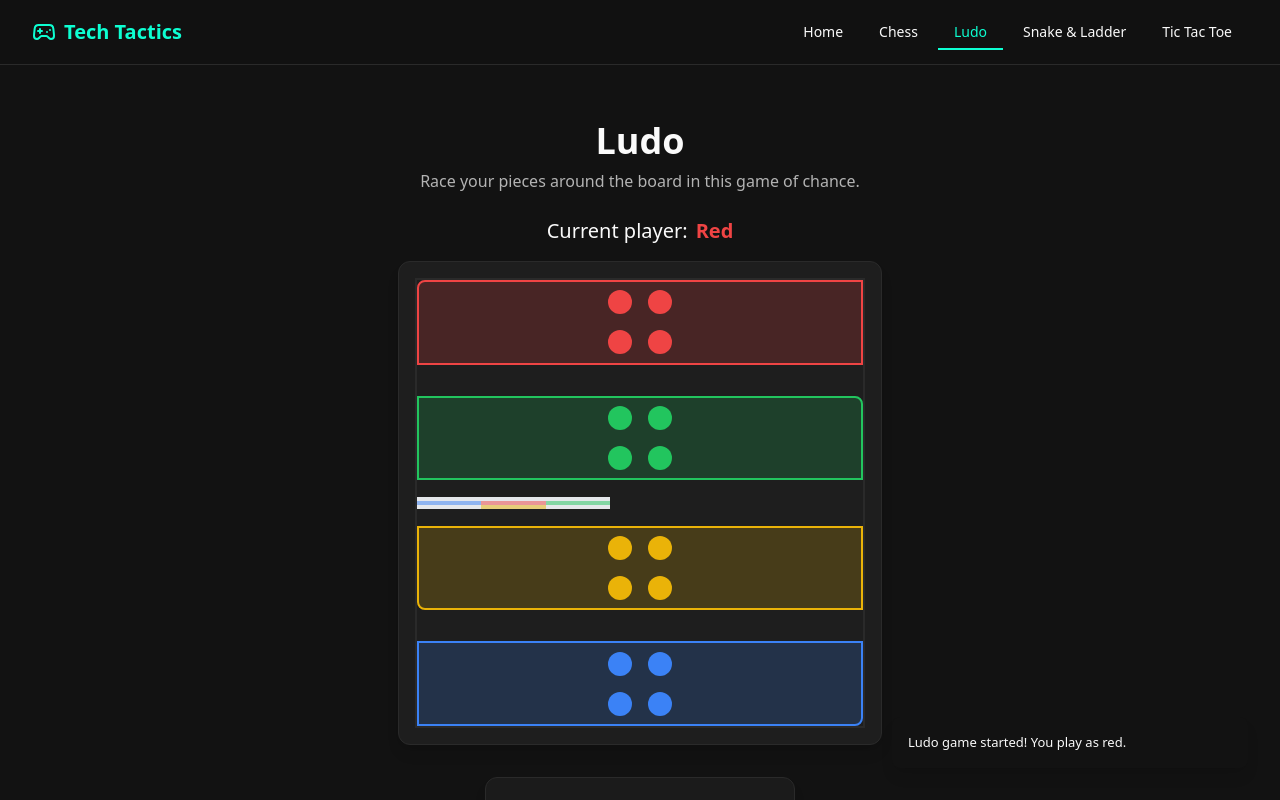
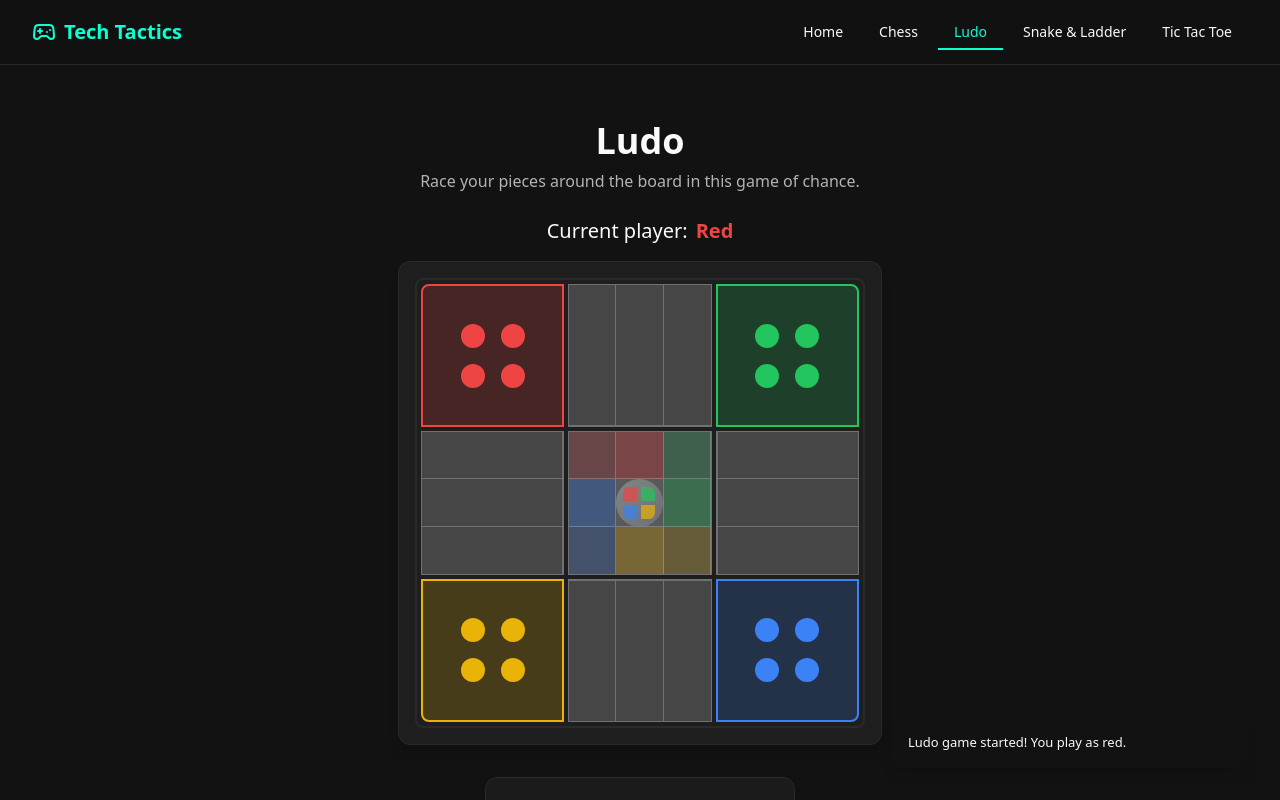
Before and after one commit to Ynothari/dynamic-gameverse, a React (Vite) app: page /games/ludo in a window 1280 px wide. Both pictures are taken after a click on the button "Start Game". Shown: the top 800 px of the page. Built offline with nearby package versions, Linux system fonts and the light colour scheme.

Commit message:
Refactor: Improve Ludo game board layout
Restructure the Ludo game board to be square and improve its visual layout.

```diff
--- a/src/pages/games/LudoGame.tsx
+++ b/src/pages/games/LudoGame.tsx
@@ -395,10 +395,10 @@ const LudoGame = () => {
           </div>
 
           <div className="game-board p-4 mb-8 relative">
-            <div className="grid grid-cols-15 grid-rows-15 gap-0.5 w-[360px] h-[360px] md:w-[450px] md:h-[450px] border-2 border-game-border">
+            <div className="aspect-square border-2 border-game-border bg-game-card/50 w-[360px] h-[360px] md:w-[450px] md:h-[450px] rounded-lg grid grid-cols-3 grid-rows-3 gap-1 p-1">
               {/* Red Home (Top Left) */}
-              <div className="col-span-6 row-span-6 bg-red-500/20 border-2 border-red-500 rounded-tl-lg flex items-center justify-center">
-                <div className="grid grid-cols-2 gap-4">
+              <div className="bg-red-500/20 border-2 border-red-500 rounded-tl-lg flex items-center justify-center">
+                <div className="grid grid-cols-2 gap-4 p-2">
                   {players[0]?.pieces.map((piece, index) => (
                     <motion.div
                       key={`red-${piece.id}`}
@@ -413,12 +413,16 @@ const LudoGame = () => {
                 </div>
               </div>
 
-              {/* Center column between red and green */}
-              <div className="col-span-3 row-span-6"></div>
+              {/* Top Path */}
+              <div className="bg-gray-200/20 border border-gray-300/30 grid grid-cols-3 grid-rows-1">
+                <div className="border-b border-r border-gray-300/30"></div>
+                <div className="border-b border-r border-gray-300/30"></div>
+                <div className="border-b border-gray-300/30"></div>
+              </div>
 
               {/* Green Home (Top Right) */}
-              <div className="col-span-6 row-span-6 bg-green-500/20 border-2 border-green-500 rounded-tr-lg flex items-center justify-center">
-                <div className="grid grid-cols-2 gap-4">
+              <div className="bg-green-500/20 border-2 border-green-500 rounded-tr-lg flex items-center justify-center">
+                <div className="grid grid-cols-2 gap-4 p-2">
                   {players[1]?.pieces.map((piece, index) => (
                     <motion.div
                       key={`green-${piece.id}`}
@@ -433,46 +437,50 @@ const LudoGame = () => {
                 </div>
               </div>
 
-              {/* Middle row */}
-              <div className="col-span-6 row-span-3"></div>
-              <div className="col-span-3 row-span-3 bg-gray-200 flex items-center justify-center">
-                {/* Center area - finishing point */}
-                <div className="w-full h-full grid grid-cols-3 grid-rows-3">
-                  <div className="col-start-2 row-start-2 bg-red-500/50 flex items-center justify-center">
-                    {players[0]?.pieces.filter(p => p.status === 'completed').length > 0 && (
-                      <div className="text-sm font-bold text-white">
-                        {players[0]?.pieces.filter(p => p.status === 'completed').length}
-                      </div>
-                    )}
-                  </div>
-                  <div className="col-start-3 row-start-2 bg-green-500/50 flex items-center justify-center">
-                    {players[1]?.pieces.filter(p => p.status === 'completed').length > 0 && (
-                      <div className="text-sm font-bold text-white">
-                        {players[1]?.pieces.filter(p => p.status === 'completed').length}
-                      </div>
-                    )}
-                  </div>
-                  <div className="col-start-2 row-start-3 bg-yellow-500/50 flex items-center justify-center">
-                    {players[2]?.pieces.filter(p => p.status === 'completed').length > 0 && (
-                      <div className="text-sm font-bold text-white">
-                        {players[2]?.pieces.filter(p => p.status === 'completed').length}
-                      </div>
-                    )}
-                  </div>
-                  <div className="col-start-1 row-start-2 bg-blue-500/50 flex items-center justify-center">
-                    {players[3]?.pieces.filter(p => p.status === 'completed').length > 0 && (
-                      <div className="text-sm font-bold text-white">
-                        {players[3]?.pieces.filter(p => p.status === 'completed').length}
-                      </div>
-                    )}
+              {/* Left Path */}
+              <div className="bg-gray-200/20 border border-gray-300/30 grid grid-cols-1 grid-rows-3">
+                <div className="border-r border-b border-gray-300/30"></div>
+                <div className="border-r border-b border-gray-300/30"></div>
+                <div className="border-r border-gray-300/30"></div>
+              </div>
+
+              {/* Center/Finish Area */}
+              <div className="border border-gray-300/30 bg-gray-200/20 grid grid-cols-3 grid-rows-3">
+                {/* Red finish path */}
+                <div className="border-b border-r border-gray-300/30 bg-red-500/20"></div>
+                <div className="border-b border-r border-gray-300/30 bg-red-500/30"></div>
+                <div className="border-b border-r border-gray-300/30 bg-green-500/20"></div>
+
+                {/* Blue finish path */}
+                <div className="border-b border-r border-gray-300/30 bg-blue-500/30"></div>
+                <div className="border-b border-r border-gray-300/30 bg-white/10 flex items-center justify-center">
+                  <div className="w-12 h-12 rounded-full bg-gradient-to-br from-gray-200/30 to-gray-400/30 backdrop-blur-sm flex items-center justify-center">
+                    <div className="grid grid-cols-2 grid-rows-2 gap-1 w-8 h-8">
+                      <div className="bg-red-500/70 rounded-tl-md"></div>
+                      <div className="bg-green-500/70 rounded-tr-md"></div>
+                      <div className="bg-blue-500/70 rounded-bl-md"></div>
+                      <div className="bg-yellow-500/70 rounded-br-md"></div>
+                    </div>
                   </div>
                 </div>
+                <div className="border-b border-r border-gray-300/30 bg-green-500/30"></div>
+
+                {/* Yellow finish path */}
+                <div className="border-r border-gray-300/30 bg-blue-500/20"></div>
+                <div className="border-r border-gray-300/30 bg-yellow-500/30"></div>
+                <div className="border-r border-gray-300/30 bg-yellow-500/20"></div>
               </div>
-              <div className="col-span-6 row-span-3"></div>
+
+              {/* Right Path */}
+              <div className="bg-gray-200/20 border border-gray-300/30 grid grid-cols-1 grid-rows-3">
+                <div className="border-l border-b border-gray-300/30"></div>
+                <div className="border-l border-b border-gray-300/30"></div>
+                <div className="border-l border-gray-300/30"></div>
+              </div>
 
               {/* Yellow Home (Bottom Left) */}
-              <div className="col-span-6 row-span-6 bg-yellow-500/20 border-2 border-yellow-500 rounded-bl-lg flex items-center justify-center">
-                <div className="grid grid-cols-2 gap-4">
+              <div className="bg-yellow-500/20 border-2 border-yellow-500 rounded-bl-lg flex items-center justify-center">
+                <div className="grid grid-cols-2 gap-4 p-2">
                   {players[2]?.pieces.map((piece, index) => (
                     <motion.div
                       key={`yellow-${piece.id}`}
@@ -487,12 +495,16 @@ const LudoGame = () => {
                 </div>
               </div>
 
-              {/* Center column between yellow and blue */}
-              <div className="col-span-3 row-span-6"></div>
+              {/* Bottom Path */}
+              <div className="bg-gray-200/20 border border-gray-300/30 grid grid-cols-3 grid-rows-1">
+                <div className="border-t border-r border-gray-300/30"></div>
+                <div className="border-t border-r border-gray-300/30"></div>
+                <div className="border-t border-gray-300/30"></div>
+              </div>
 
               {/* Blue Home (Bottom Right) */}
-              <div className="col-span-6 row-span-6 bg-blue-500/20 border-2 border-blue-500 rounded-br-lg flex items-center justify-center">
-                <div className="grid grid-cols-2 gap-4">
+              <div className="bg-blue-500/20 border-2 border-blue-500 rounded-br-lg flex items-center justify-center">
+                <div className="grid grid-cols-2 gap-4 p-2">
                   {players[3]?.pieces.map((piece, index) => (
                     <motion.div
                       key={`blue-${piece.id}`}
@@ -515,34 +527,44 @@ const LudoGame = () => {
 
                 // Calculate visual position on the board
                 const position = getPiecePosition(piece, player.color);
-                const trackPositions = [
-                  // Top row (red to green)
-                  { row: 1, col: 7 }, { row: 1, col: 8 }, { row: 1, col: 9 }, { row: 1, col: 10 }, { row: 1, col: 11 }, { row: 1, col: 12 },
-                  // Right column (green to yellow)
-                  { row: 2, col: 13 }, { row: 3, col: 13 }, { row: 4, col: 13 }, { row: 5, col: 13 }, { row: 6, col: 13 }, { row: 7, col: 13 },
-                  // Bottom row (yellow to blue)
-                  { row: 13, col: 12 }, { row: 13, col: 11 }, { row: 13, col: 10 }, { row: 13, col: 9 }, { row: 13, col: 8 }, { row: 13, col: 7 },
-                  // Left column (blue to red)
-                  { row: 12, col: 1 }, { row: 11, col: 1 }, { row: 10, col: 1 }, { row: 9, col: 1 }, { row: 8, col: 1 }, { row: 7, col: 1 }
+
+                // Define track positions based on the new grid layout
+                const positions = [
+                  // Top row (red to green) - 6 cells
+                  { top: "12%", left: "31%" }, { top: "12%", left: "37%" }, { top: "12%", left: "44%" },
+                  { top: "12%", left: "51%" }, { top: "12%", left: "58%" }, { top: "12%", left: "65%" },
+
+                  // Right side (green to yellow) - 6 cells
+                  { top: "21%", left: "80%" }, { top: "28%", left: "80%" }, { top: "35%", left: "80%" },
+                  { top: "42%", left: "80%" }, { top: "49%", left: "80%" }, { top: "56%", left: "80%" },
+
+                  // Bottom row (yellow to blue) - 6 cells
+                  { top: "85%", left: "65%" }, { top: "85%", left: "58%" }, { top: "85%", left: "51%" },
+                  { top: "85%", left: "44%" }, { top: "85%", left: "37%" }, { top: "85%", left: "31%" },
+
+                  // Left side (blue to red) - 6 cells
+                  { top: "56%", left: "16%" }, { top: "49%", left: "16%" }, { top: "42%", left: "16%" },
+                  { top: "35%", left: "16%" }, { top: "28%", left: "16%" }, { top: "21%", left: "16%" },
                 ];
 
-                // Map the 52 positions to their visual coordinates
-                const posIndex = position.position % 52;
-                const cellPos = trackPositions[posIndex];
+                // Map the position to the visual coordinates
+                const posIndex = position.position % 24;
+                const pos = positions[posIndex];
 
                 // Apply a stacking effect for multiple pieces on the same spot
                 const piecesAtSamePosition = player.pieces.filter(
                   p => p.status === 'playing' && p.position === piece.position
                 );
                 const pieceIndex = piecesAtSamePosition.findIndex(p => p.id === piece.id);
+                const offset = pieceIndex * 5; // Offset for stacked pieces
 
                 return (
                   <motion.div
                     key={`${player.color}-${piece.id}-playing`}
-                    className={`absolute w-6 h-6 rounded-full bg-${player.color}-500 border-2 border-white cursor-pointer transition-all duration-300 z-10`}
+                    className={`absolute w-6 h-6 rounded-full bg-${player.color}-500 border-2 border-white cursor-pointer z-10`}
                     style={{
-                      top: `${(cellPos.row * 20) + 10 + (pieceIndex * 4)}px`,
-                      left: `${(cellPos.col * 20) + 10 + (pieceIndex * 4)}px`
+                      top: `calc(${pos.top} + ${offset}px)`,
+                      left: `calc(${pos.left} + ${offset}px)`,
                     }}
                     whileHover={{ scale: 1.1 }}
                     onClick={() => handlePieceClick(piece)}
```
